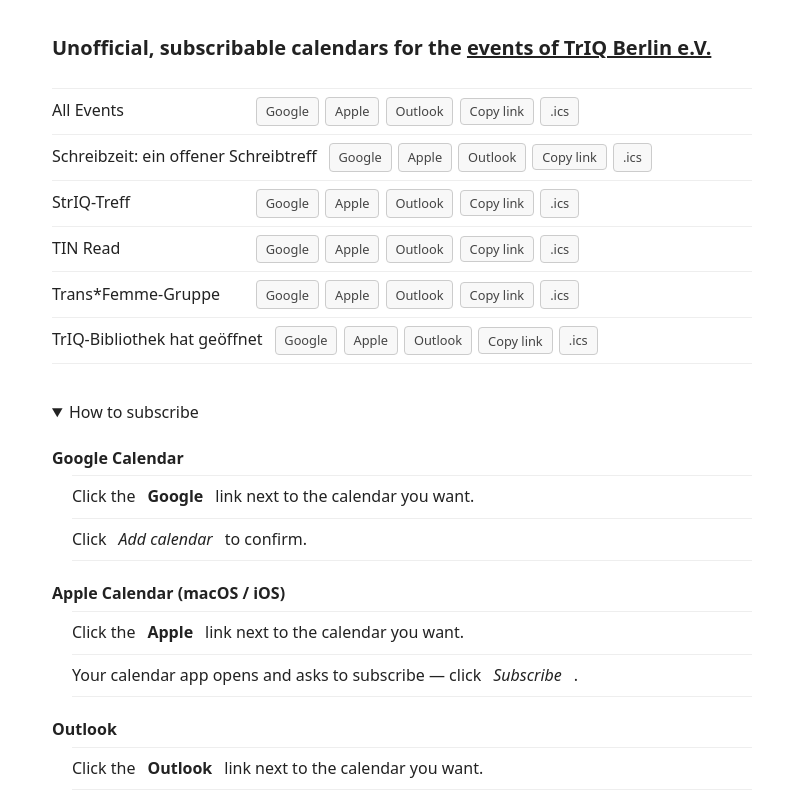
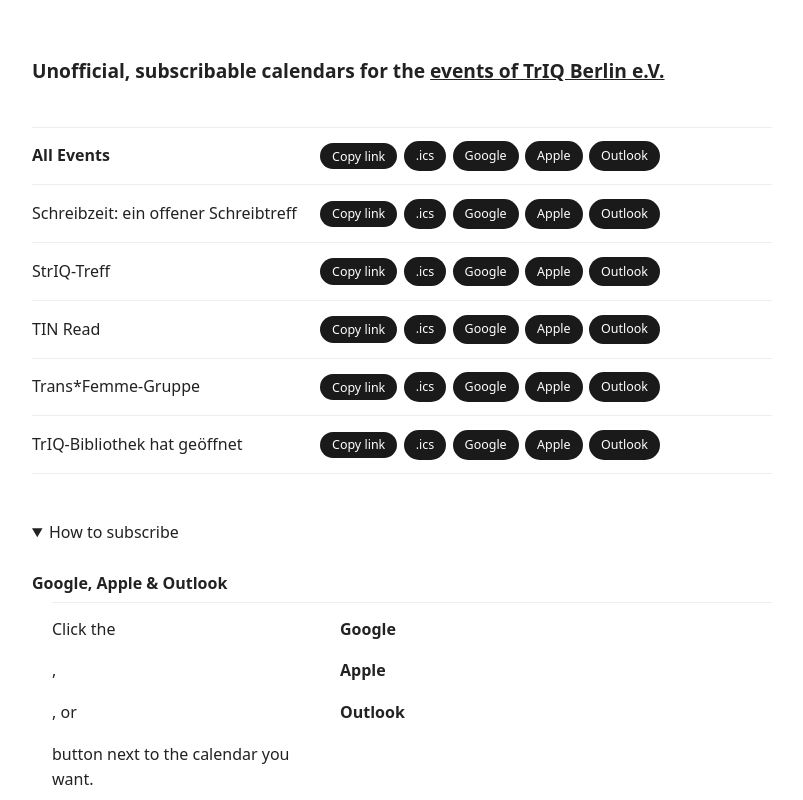
Before and after one commit to supernovaria/triq-calendar, a plain HTML site: page index.html in a window 1280 px wide. Both pictures are taken after a click on the heading "How to subscribe". Shown: the top 800 px of the page, without its empty margins (238-1041 px from the left). Drawn offline with Linux system fonts and the light colour scheme.

Commit message:
making page pretty

```diff
--- a/index.html
+++ b/index.html
@@ -7,36 +7,34 @@
   <style>
     body {
       font-family: system-ui, -apple-system, sans-serif;
-      max-width: 700px;
-      margin: 2rem auto;
-      padding: 0 1.5rem;
+      max-width: 740px;
+      margin: 3.5rem auto;
+      padding: 0 2rem;
       color: #222;
       line-height: 1.6;
     }
     h1 {
-      font-size: 1.25rem;
+      font-size: 1.2rem;
       font-weight: 600;
-      margin-bottom: 1.5rem;
+      margin-bottom: 2.5rem;
     }
     h1 a { color: inherit; }
     ul {
       list-style: none;
       padding: 0;
-      margin: 0 0 2rem 0;
+      margin: 0 0 2.5rem 0;
     }
     li {
-      display: flex;
-      align-items: baseline;
-      gap: 0.75rem;
-      padding: 0.5rem 0;
+      display: grid;
+      grid-template-columns: 17rem 1fr;
+      align-items: center;
+      gap: 1rem;
+      padding: 0.85rem 0;
       border-bottom: 1px solid #eee;
-      flex-wrap: wrap;
     }
     li:first-child { border-top: 1px solid #eee; }
-    .cal-name {
-      font-weight: 500;
-      min-width: 12rem;
-    }
+    .cal-name { font-weight: 400; }
+    .cal-name.bold { font-weight: 600; }
     .links {
       display: flex;
       gap: 0.4rem;
@@ -44,44 +42,53 @@
       align-items: center;
     }
     .links a, .copy-btn {
-      font-size: 0.8rem;
-      padding: 0.2rem 0.55rem;
-      border-radius: 4px;
+      font-size: 0.78rem;
+      font-weight: 500;
+      padding: 0.3rem 0.75rem;
+      border-radius: 999px;
       text-decoration: none;
-      border: 1px solid #ccc;
-      color: #444;
-      background: #f8f8f8;
+      border: none;
+      color: #fff;
+      background: #1a1a1a;
       cursor: pointer;
       font-family: inherit;
       white-space: nowrap;
+      transition: background 0.15s;
     }
-    .links a:hover, .copy-btn:hover { background: #eee; }
-    .copy-btn.copied { color: green; border-color: green; }
-    .ics-link { color: #999; }
-    details { margin-top: 1rem; }
+    .links a:hover, .copy-btn:hover { background: #3a3a3a; }
+    .copy-btn.copied { background: #16a34a; }
+    .ics-link {
+      background: transparent;
+      color: #999;
+      border: 1px solid #ddd;
+    }
+    .ics-link:hover { background: #f5f5f5; color: #666; }
+    details { margin-top: 0.5rem; }
     summary {
       cursor: pointer;
       font-weight: 500;
       user-select: none;
-      padding: 0.25rem 0;
+      padding: 0.35rem 0;
     }
-    .instructions { margin-top: 1rem; }
+    .instructions { margin-top: 1.25rem; }
     .instructions h3 {
       font-size: 1rem;
-      margin: 1.25rem 0 0.25rem;
+      margin: 1.5rem 0 0.35rem;
     }
-    .instructions h3:first-child { margin-top: 0.5rem; }
-    .instructions ol, .instructions p {
+    .instructions h3:first-child { margin-top: 0; }
+    .instructions ol {
       margin: 0;
       padding-left: 1.25rem;
     }
-    .instructions p { padding-left: 0; }
+    .instructions p {
+      margin: 0.5rem 0 0;
+    }
     footer {
-      margin-top: 3rem;
+      margin-top: 4rem;
       font-size: 0.8rem;
-      color: #999;
+      color: #aaa;
     }
-    footer a { color: #999; }
+    footer a { color: #aaa; }
   </style>
 </head>
 <body>
@@ -89,63 +96,63 @@
 
   <ul>
     <li>
-      <span class="cal-name">All Events</span>
+      <span class="cal-name bold">All Events</span>
       <span class="links">
+        <button class="copy-btn" onclick="copyLink(this, 'https://supernovaria.github.io/triq-calendar/triq_all_events.ics')">Copy link</button>
+        <a href="https://supernovaria.github.io/triq-calendar/triq_all_events.ics" class="ics-link">.ics</a>
         <a href="https://calendar.google.com/calendar/r/settings/addbyurl?url=https%3A%2F%2Fsupernovaria.github.io%2Ftriq-calendar%2Ftriq_all_events.ics" target="_blank" rel="noopener">Google</a>
         <a href="webcal://supernovaria.github.io/triq-calendar/triq_all_events.ics">Apple</a>
         <a href="https://outlook.live.com/calendar/0/addfromweb?url=https%3A%2F%2Fsupernovaria.github.io%2Ftriq-calendar%2Ftriq_all_events.ics" target="_blank" rel="noopener">Outlook</a>
-        <button class="copy-btn" onclick="copyLink(this, 'https://supernovaria.github.io/triq-calendar/triq_all_events.ics')">Copy link</button>
-        <a href="https://supernovaria.github.io/triq-calendar/triq_all_events.ics" class="ics-link">.ics</a>
       </span>
     </li>
     <li>
       <span class="cal-name">Schreibzeit: ein offener Schreibtreff</span>
       <span class="links">
+        <button class="copy-btn" onclick="copyLink(this, 'https://supernovaria.github.io/triq-calendar/triq_Schreibzeit_ein_offener_Schreibtreff.ics')">Copy link</button>
+        <a href="https://supernovaria.github.io/triq-calendar/triq_Schreibzeit_ein_offener_Schreibtreff.ics" class="ics-link">.ics</a>
         <a href="https://calendar.google.com/calendar/r/settings/addbyurl?url=https%3A%2F%2Fsupernovaria.github.io%2Ftriq-calendar%2Ftriq_Schreibzeit_ein_offener_Schreibtreff.ics" target="_blank" rel="noopener">Google</a>
         <a href="webcal://supernovaria.github.io/triq-calendar/triq_Schreibzeit_ein_offener_Schreibtreff.ics">Apple</a>
         <a href="https://outlook.live.com/calendar/0/addfromweb?url=https%3A%2F%2Fsupernovaria.github.io%2Ftriq-calendar%2Ftriq_Schreibzeit_ein_offener_Schreibtreff.ics" target="_blank" rel="noopener">Outlook</a>
-        <button class="copy-btn" onclick="copyLink(this, 'https://supernovaria.github.io/triq-calendar/triq_Schreibzeit_ein_offener_Schreibtreff.ics')">Copy link</button>
-        <a href="https://supernovaria.github.io/triq-calendar/triq_Schreibzeit_ein_offener_Schreibtreff.ics" class="ics-link">.ics</a>
       </span>
     </li>
     <li>
       <span class="cal-name">StrIQ-Treff</span>
       <span class="links">
+        <button class="copy-btn" onclick="copyLink(this, 'https://supernovaria.github.io/triq-calendar/triq_StrIQ_Treff.ics')">Copy link</button>
+        <a href="https://supernovaria.github.io/triq-calendar/triq_StrIQ_Treff.ics" class="ics-link">.ics</a>
         <a href="https://calendar.google.com/calendar/r/settings/addbyurl?url=https%3A%2F%2Fsupernovaria.github.io%2Ftriq-calendar%2Ftriq_StrIQ_Treff.ics" target="_blank" rel="noopener">Google</a>
         <a href="webcal://supernovaria.github.io/triq-calendar/triq_StrIQ_Treff.ics">Apple</a>
         <a href="https://outlook.live.com/calendar/0/addfromweb?url=https%3A%2F%2Fsupernovaria.github.io%2Ftriq-calendar%2Ftriq_StrIQ_Treff.ics" target="_blank" rel="noopener">Outlook</a>
-        <button class="copy-btn" onclick="copyLink(this, 'https://supernovaria.github.io/triq-calendar/triq_StrIQ_Treff.ics')">Copy link</button>
-        <a href="https://supernovaria.github.io/triq-calendar/triq_StrIQ_Treff.ics" class="ics-link">.ics</a>
       </span>
     </li>
     <li>
       <span class="cal-name">TIN Read</span>
       <span class="links">
+        <button class="copy-btn" onclick="copyLink(this, 'https://supernovaria.github.io/triq-calendar/triq_TIN_Read.ics')">Copy link</button>
+        <a href="https://supernovaria.github.io/triq-calendar/triq_TIN_Read.ics" class="ics-link">.ics</a>
         <a href="https://calendar.google.com/calendar/r/settings/addbyurl?url=https%3A%2F%2Fsupernovaria.github.io%2Ftriq-calendar%2Ftriq_TIN_Read.ics" target="_blank" rel="noopener">Google</a>
         <a href="webcal://supernovaria.github.io/triq-calendar/triq_TIN_Read.ics">Apple</a>
         <a href="https://outlook.live.com/calendar/0/addfromweb?url=https%3A%2F%2Fsupernovaria.github.io%2Ftriq-calendar%2Ftriq_TIN_Read.ics" target="_blank" rel="noopener">Outlook</a>
-        <button class="copy-btn" onclick="copyLink(this, 'https://supernovaria.github.io/triq-calendar/triq_TIN_Read.ics')">Copy link</button>
-        <a href="https://supernovaria.github.io/triq-calendar/triq_TIN_Read.ics" class="ics-link">.ics</a>
       </span>
     </li>
     <li>
       <span class="cal-name">Trans*Femme-Gruppe</span>
       <span class="links">
+        <button class="copy-btn" onclick="copyLink(this, 'https://supernovaria.github.io/triq-calendar/triq_Trans_Femme_Gruppe.ics')">Copy link</button>
+        <a href="https://supernovaria.github.io/triq-calendar/triq_Trans_Femme_Gruppe.ics" class="ics-link">.ics</a>
         <a href="https://calendar.google.com/calendar/r/settings/addbyurl?url=https%3A%2F%2Fsupernovaria.github.io%2Ftriq-calendar%2Ftriq_Trans_Femme_Gruppe.ics" target="_blank" rel="noopener">Google</a>
         <a href="webcal://supernovaria.github.io/triq-calendar/triq_Trans_Femme_Gruppe.ics">Apple</a>
         <a href="https://outlook.live.com/calendar/0/addfromweb?url=https%3A%2F%2Fsupernovaria.github.io%2Ftriq-calendar%2Ftriq_Trans_Femme_Gruppe.ics" target="_blank" rel="noopener">Outlook</a>
-        <button class="copy-btn" onclick="copyLink(this, 'https://supernovaria.github.io/triq-calendar/triq_Trans_Femme_Gruppe.ics')">Copy link</button>
-        <a href="https://supernovaria.github.io/triq-calendar/triq_Trans_Femme_Gruppe.ics" class="ics-link">.ics</a>
       </span>
     </li>
     <li>
       <span class="cal-name">TrIQ-Bibliothek hat geöffnet</span>
       <span class="links">
+        <button class="copy-btn" onclick="copyLink(this, 'https://supernovaria.github.io/triq-calendar/triq_TrIQ_Bibliothek_hat_geoffnet.ics')">Copy link</button>
+        <a href="https://supernovaria.github.io/triq-calendar/triq_TrIQ_Bibliothek_hat_geoffnet.ics" class="ics-link">.ics</a>
         <a href="https://calendar.google.com/calendar/r/settings/addbyurl?url=https%3A%2F%2Fsupernovaria.github.io%2Ftriq-calendar%2Ftriq_TrIQ_Bibliothek_hat_geoffnet.ics" target="_blank" rel="noopener">Google</a>
         <a href="webcal://supernovaria.github.io/triq-calendar/triq_TrIQ_Bibliothek_hat_geoffnet.ics">Apple</a>
         <a href="https://outlook.live.com/calendar/0/addfromweb?url=https%3A%2F%2Fsupernovaria.github.io%2Ftriq-calendar%2Ftriq_TrIQ_Bibliothek_hat_geoffnet.ics" target="_blank" rel="noopener">Outlook</a>
-        <button class="copy-btn" onclick="copyLink(this, 'https://supernovaria.github.io/triq-calendar/triq_TrIQ_Bibliothek_hat_geoffnet.ics')">Copy link</button>
-        <a href="https://supernovaria.github.io/triq-calendar/triq_TrIQ_Bibliothek_hat_geoffnet.ics" class="ics-link">.ics</a>
       </span>
     </li>
   </ul>
@@ -153,23 +160,12 @@
   <details>
     <summary>How to subscribe</summary>
     <div class="instructions">
-      <h3>Google Calendar</h3>
+      <h3>Google, Apple &amp; Outlook</h3>
       <ol>
-        <li>Click the <strong>Google</strong> link next to the calendar you want.</li>
-        <li>Click <em>Add calendar</em> to confirm.</li>
+        <li>Click the <strong>Google</strong>, <strong>Apple</strong>, or <strong>Outlook</strong> button next to the calendar you want.</li>
+        <li>Your browser opens the respective service with the calendar pre-filled. Confirm when prompted — the button is usually labelled <em>Add calendar</em>, <em>Subscribe</em>, or <em>Import</em>.</li>
       </ol>
-
-      <h3>Apple Calendar (macOS / iOS)</h3>
-      <ol>
-        <li>Click the <strong>Apple</strong> link next to the calendar you want.</li>
-        <li>Your calendar app opens and asks to subscribe — click <em>Subscribe</em>.</li>
-      </ol>
-
-      <h3>Outlook</h3>
-      <ol>
-        <li>Click the <strong>Outlook</strong> link next to the calendar you want.</li>
-        <li>Sign in if prompted, then click <em>Import</em>.</li>
-      </ol>
+      <p>Note: the <strong>Apple</strong> button uses a <code>webcal://</code> link, which opens directly in Apple Calendar or any other app registered to handle it.</p>
 
       <h3>Proton Calendar</h3>
       <ol>
```
Also changed, not shown: 1 other file.
